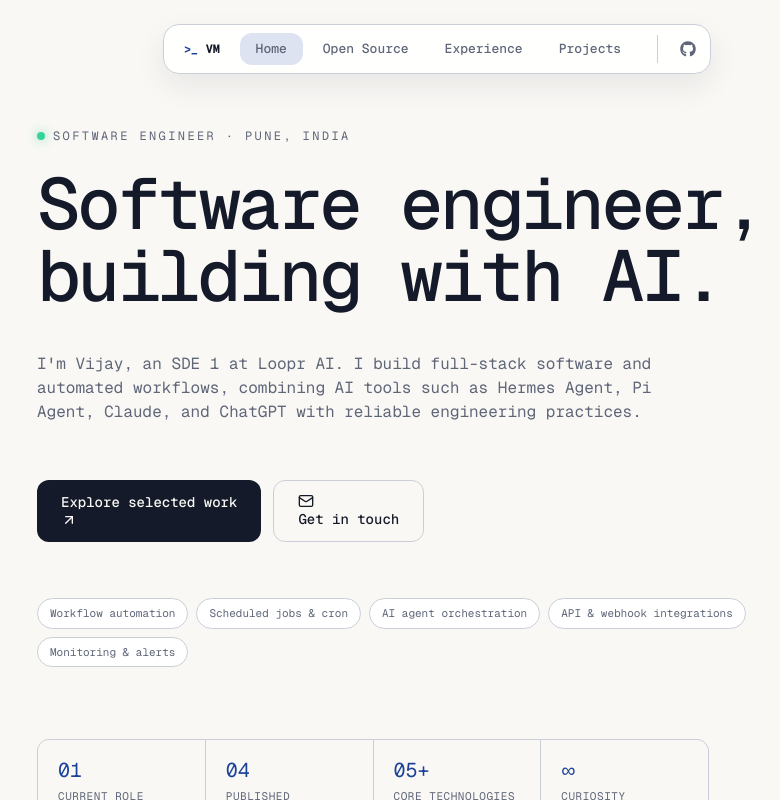
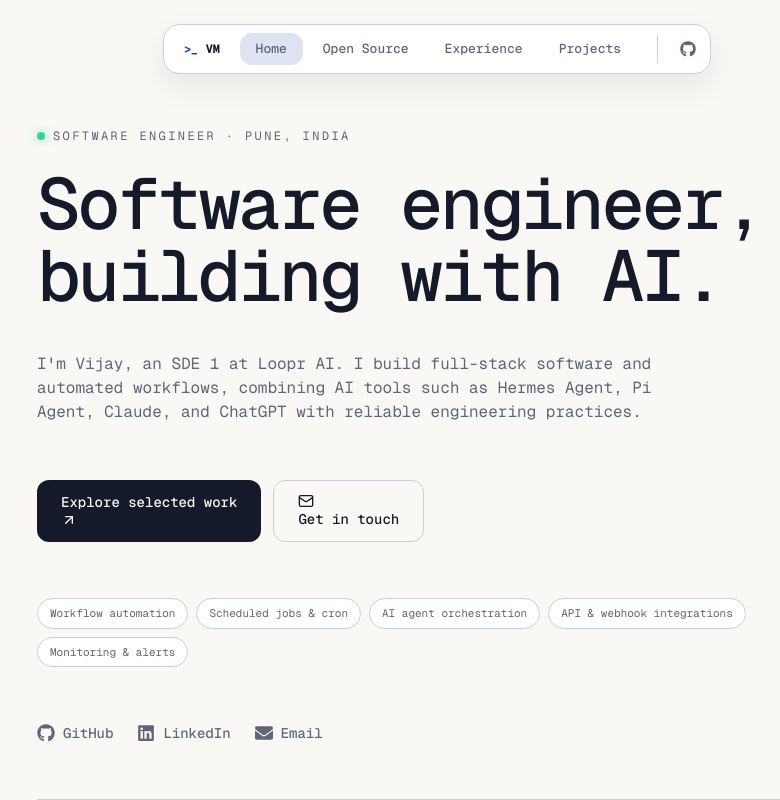
Before and after one commit to vjymisal0/portfolio-vijay, a Next.js app: page / in a window 1280 px wide. Shown: the whole page, without its empty margins (203-983 px from the left). Built offline with nearby package versions, Linux system fonts and the light colour scheme; no server answers.

Commit message:
content: remove homepage stats panel

```diff
--- a/components/introduction.tsx
+++ b/components/introduction.tsx
@@ -74,20 +74,6 @@
             ))}
           </motion.div>
 
-          <motion.div variants={itemVariants} className="mt-12 grid w-full max-w-2xl grid-cols-2 gap-px overflow-hidden rounded-xl border border-border bg-border sm:grid-cols-4">
-            {[
-              ['01', 'Current role'],
-              ['04', 'Published packages'],
-              ['05+', 'Core technologies'],
-              ['∞', 'Curiosity'],
-            ].map(([value, label]) => (
-              <div key={label} className="bg-background px-4 py-4 sm:px-5">
-                <p className="font-mono text-xl text-primary">{value}</p>
-                <p className="mt-1 text-[11px] font-mono uppercase tracking-wider text-muted-foreground">{label}</p>
-              </div>
-            ))}
-          </motion.div>
-
           <motion.nav variants={itemVariants} className="mt-8 flex flex-wrap gap-x-6 gap-y-3">
             <a href="https://github.com/vjymisal0" target="_blank" rel="noopener noreferrer" className="inline-flex items-center gap-2 text-sm font-medium text-muted-foreground transition hover:text-foreground">
               <FaGithub className="h-[18px] w-[18px]" /> GitHub
```
